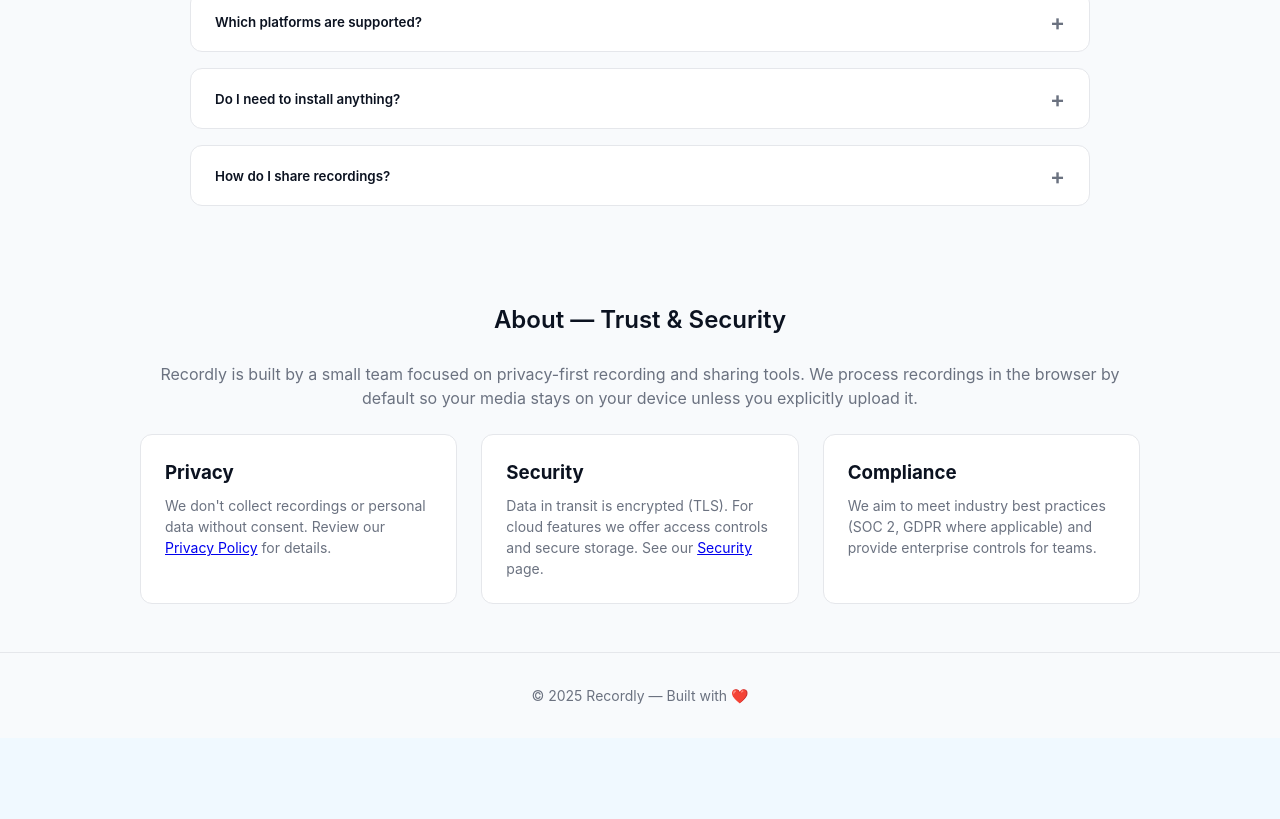
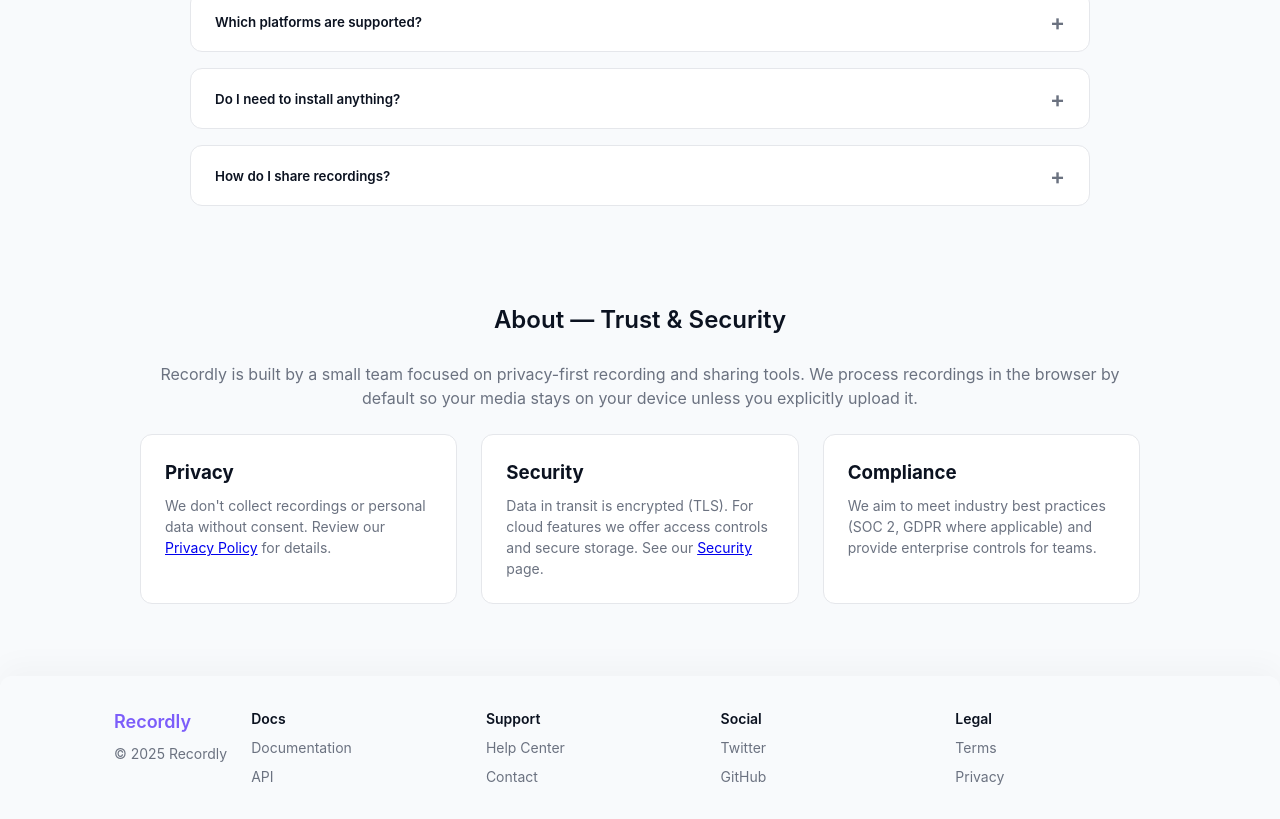
Before and after one commit to sjeevankumar/video-recorder, a React (Vite) app: page / in a window 1280 px wide. Shown: the part 2337-3156 px from the top of the page. Before the commit the page ends 3075 px from the top, so only its background shows below. Built offline with nearby package versions, Linux system fonts and the light colour scheme.

Commit message:
footer section

```diff
--- a/src/pages/Home.module.scss
+++ b/src/pages/Home.module.scss
@@ -600,6 +600,63 @@
     margin: 0;
 }
 
+/* Footer links layout */
+.footerInner {
+    max-width: 1100px;
+    margin: 0 auto;
+    display: flex;
+    gap: $space-lg;
+    align-items: flex-start;
+    justify-content: space-between;
+    flex-wrap: wrap;
+    padding: 0 $space-lg;
+}
+
+.footerBrand {
+    display: flex;
+    flex-direction: column;
+    gap: $space-sm;
+}
+
+.footerBrand .brandText {
+    font-weight: $font-semibold;
+    color: $primary;
+    font-size: $text-lg;
+}
+
+.footerBrand .copy {
+    color: $text-secondary;
+    font-size: $text-sm;
+}
+
+.footerCols {
+    display: grid;
+    gap: $space-lg;
+    grid-template-columns: repeat(4, minmax(140px, 1fr));
+    flex: 1 1 0;
+}
+
+.footerCol {
+    display: flex;
+    flex-direction: column;
+    gap: $space-sm;
+}
+
+.footerColTitle {
+    font-weight: $font-semibold;
+    color: $text-default;
+}
+
+.footerLink {
+    color: $text-secondary;
+    font-size: $text-sm;
+    text-decoration: none;
+}
+
+.footerLink:hover {
+    color: $primary;
+}
+
 .logoItem {
     width: 84px;
     height: 28px;
@@ -1006,9 +1063,17 @@
 }
 
 .footer {
+    margin-top: $space-lg;
     padding: $space-xl $space-lg;
     font-size: $text-sm;
-    color: $text-secondary;
-    border-top: 1px solid $border;
-    text-align: center;
+    color: $text-default;
+    text-align: left;
+    background: linear-gradient(180deg, rgba($primary, 0.04), rgba($accent, 0.02));
+    border-top: 1px solid rgba($primary, 0.06);
+    box-shadow: 0 -10px 30px rgba(11, 18, 32, 0.03);
+    border-radius: $radius-lg $radius-lg 0 0;
+
+    @media (max-width: $breakpoint-md) {
+        text-align: center;
+    }
 }
--- a/src/pages/Home.tsx
+++ b/src/pages/Home.tsx
@@ -613,7 +613,66 @@
       </section>
 
       <footer className={styles.footer}>
-        © {new Date().getFullYear()} Recordly — Built with ❤️
+        <div className={styles.footerInner}>
+          <div className={styles.footerBrand}>
+            <span className={styles.brandText}>Recordly</span>
+            <div className={styles.copy}>
+              © {new Date().getFullYear()} Recordly
+            </div>
+          </div>
+
+          <div className={styles.footerCols}>
+            <div className={styles.footerCol}>
+              <div className={styles.footerColTitle}>Docs</div>
+              <a href="/docs" className={styles.footerLink}>
+                Documentation
+              </a>
+              <a href="/api" className={styles.footerLink}>
+                API
+              </a>
+            </div>
+
+            <div className={styles.footerCol}>
+              <div className={styles.footerColTitle}>Support</div>
+              <a href="/help" className={styles.footerLink}>
+                Help Center
+              </a>
+              <a href="/contact" className={styles.footerLink}>
+                Contact
+              </a>
+            </div>
+
+            <div className={styles.footerCol}>
+              <div className={styles.footerColTitle}>Social</div>
+              <a
+                href="https://twitter.com"
+                target="_blank"
+                rel="noopener noreferrer"
+                className={styles.footerLink}
+              >
+                Twitter
+              </a>
+              <a
+                href="https://github.com"
+                target="_blank"
+                rel="noopener noreferrer"
+                className={styles.footerLink}
+              >
+                GitHub
+              </a>
+            </div>
+
+            <div className={styles.footerCol}>
+              <div className={styles.footerColTitle}>Legal</div>
+              <a href="/terms" className={styles.footerLink}>
+                Terms
+              </a>
+              <a href="/privacy" className={styles.footerLink}>
+                Privacy
+              </a>
+            </div>
+          </div>
+        </div>
       </footer>
       <Modal
         open={demoOpen}
```
